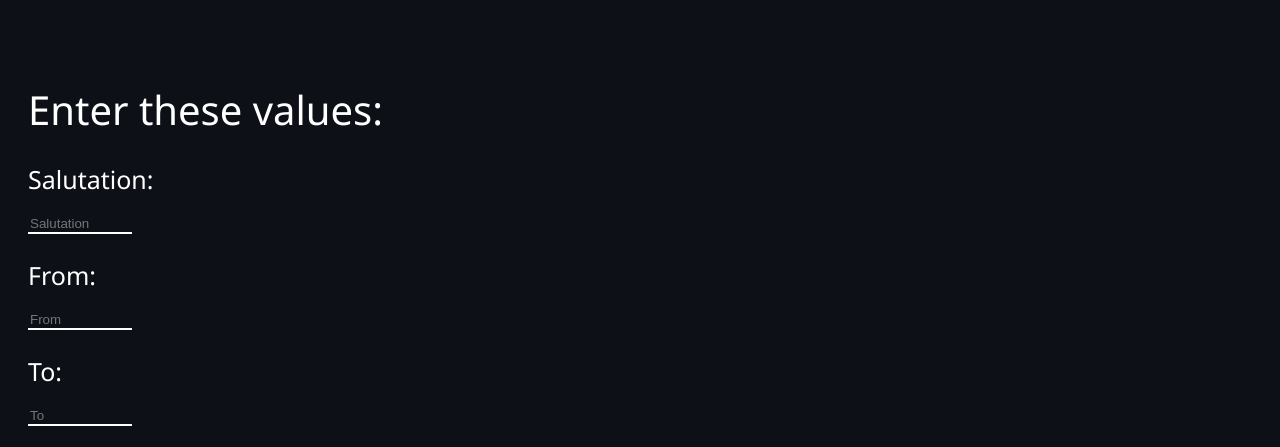
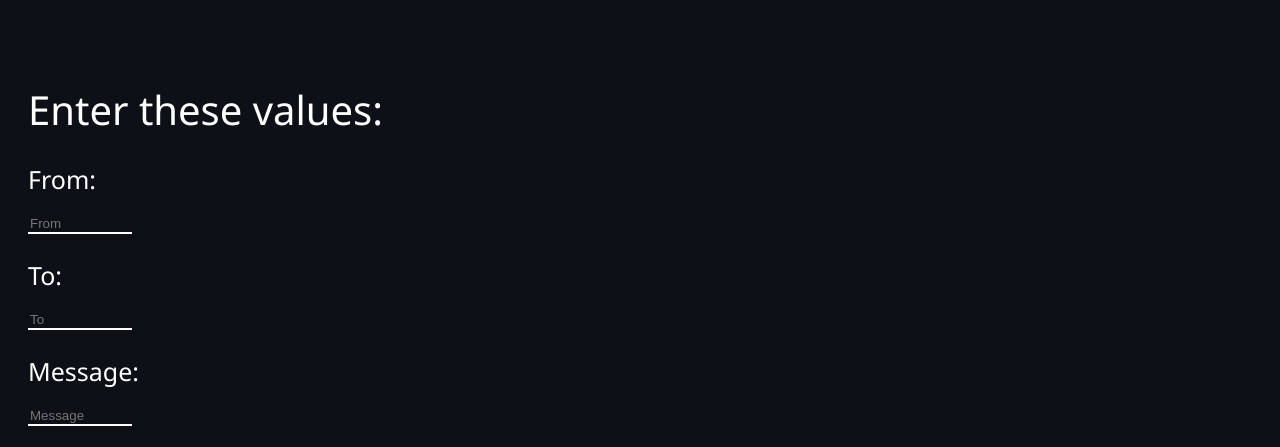
Before and after one commit to BlueFalconHD/bdayMessageGenerator, a plain HTML site: page gen.html in a window 1280 px wide. Shown: the part 330-777 px from the top of the page. Drawn offline with Linux system fonts and the light colour scheme.

Commit message:
Update gen.html

```diff
--- a/gen.html
+++ b/gen.html
@@ -98,8 +98,6 @@
 
     <div style="margin-left: 20px; font-family: 'Segoe UI', Tahoma, Geneva, Verdana, sans-serif;">
         <p class="heading">Enter these values:</p>
-        <p class="subheading">Salutation:</p>
-        <input class="input" placeholder="Salutation" id="fromprefix">
         <p class="subheading">From:</p>
         <input class="input" placeholder="From" id="from">
         <p class="subheading">To:</p>
```
